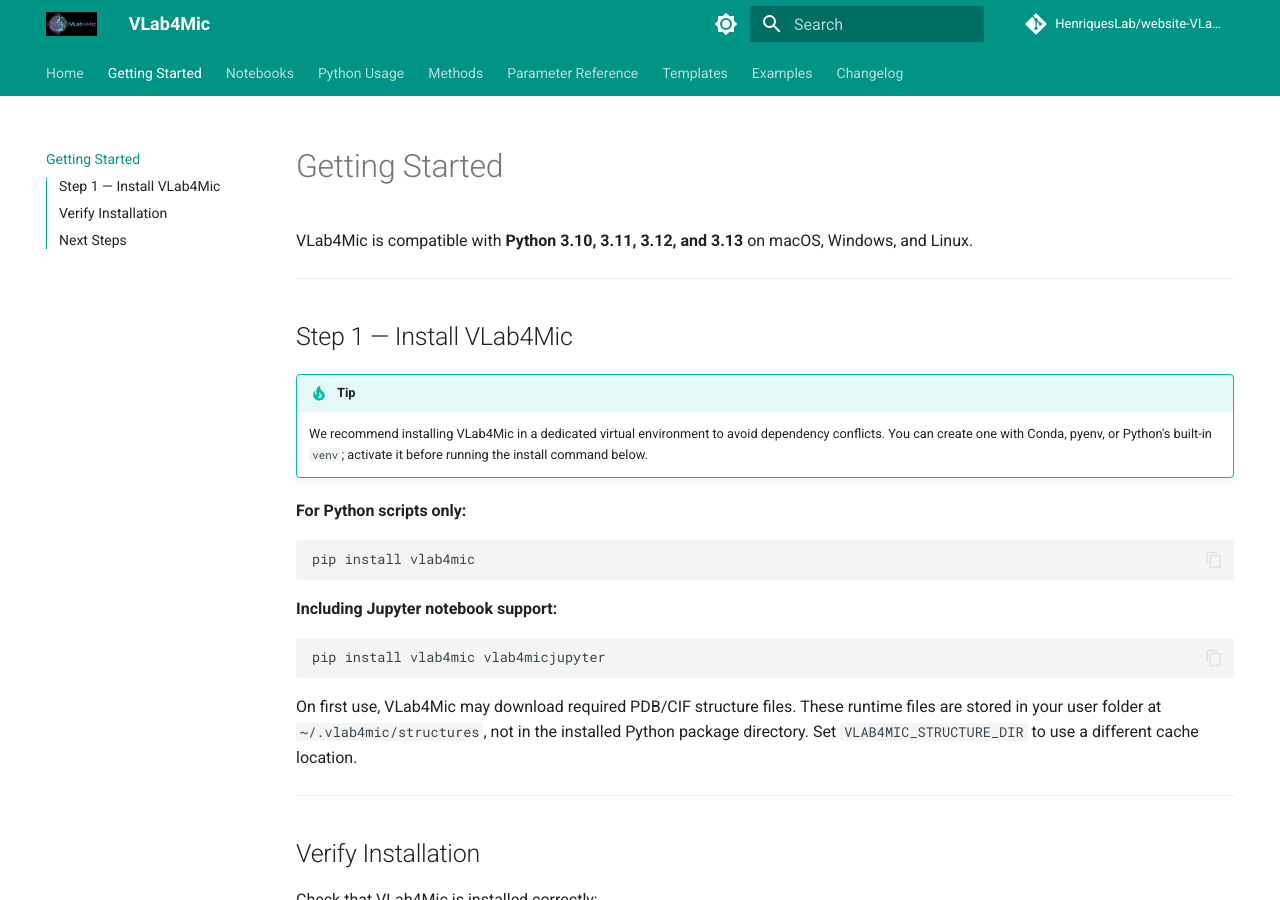
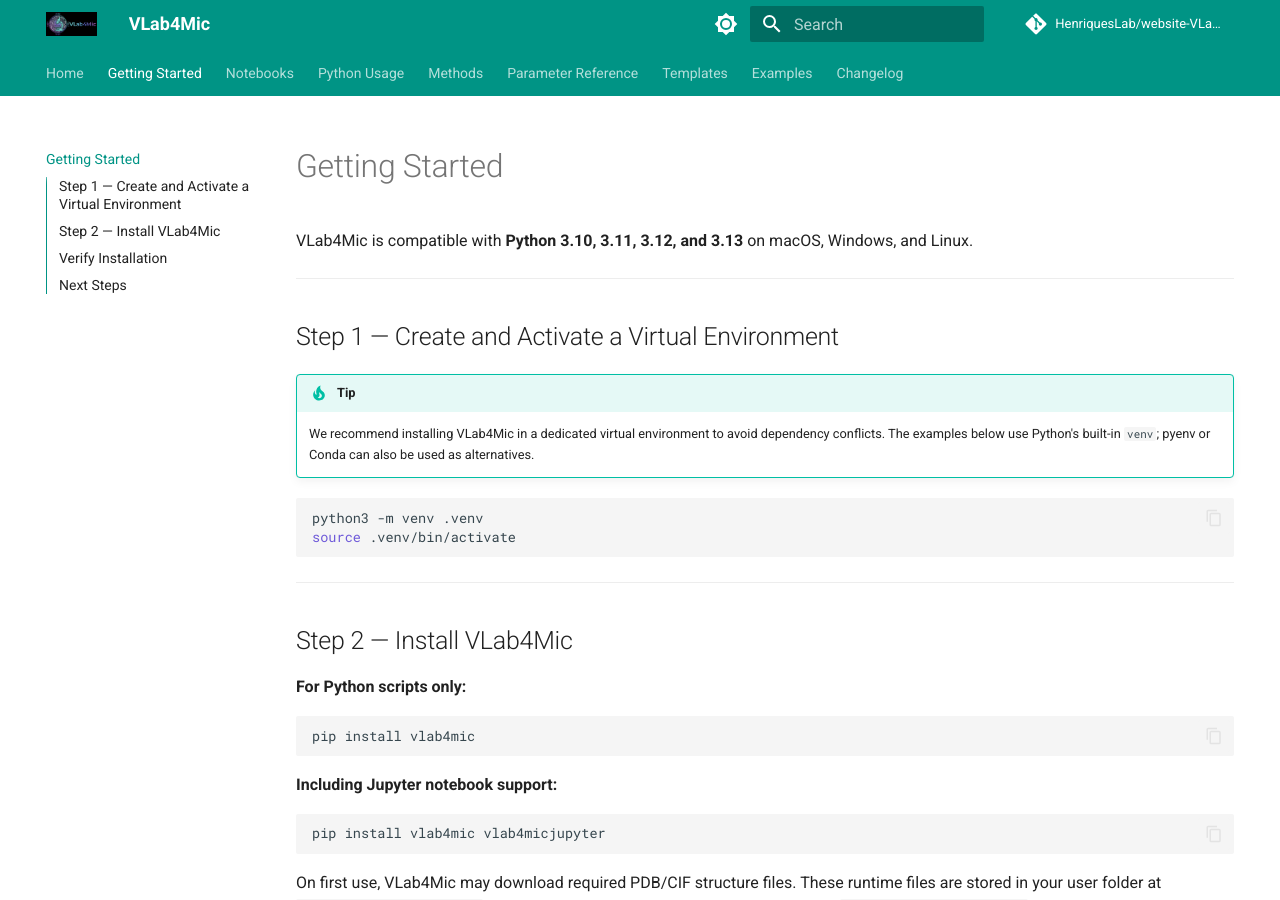
Before and after one commit to HenriquesLab/website-VLab4Mic, an MkDocs documentation site: the page built from docs/getting-started.md, in a window 1280 px wide and 900 px high. Built offline with MkDocs 1.6.1 and Material for MkDocs 9.7.7, drawn with Linux system fonts in a browser that asks for light colours; comment, search, counter and statistics services are not loaded.

Commit message:
changed example from conda

````diff
--- a/docs/getting-started.md
+++ b/docs/getting-started.md
@@ -4,10 +4,19 @@ VLab4Mic is compatible with **Python 3.10, 3.11, 3.12, and 3.13** on macOS, Wind
 
 ---
 
-## Step 1 — Install VLab4Mic
+## Step 1 — Create and Activate a Virtual Environment
 
 !!! tip
-    We recommend installing VLab4Mic in a dedicated virtual environment to avoid dependency conflicts. You can create one with Conda, pyenv, or Python's built-in `venv`; activate it before running the install command below.
+    We recommend installing VLab4Mic in a dedicated virtual environment to avoid dependency conflicts. The examples below use Python's built-in `venv`; pyenv or Conda can also be used as alternatives.
+
+```bash
+python3 -m venv .venv
+source .venv/bin/activate
+```
+
+---
+
+## Step 2 — Install VLab4Mic
 
 **For Python scripts only:**
 
````
